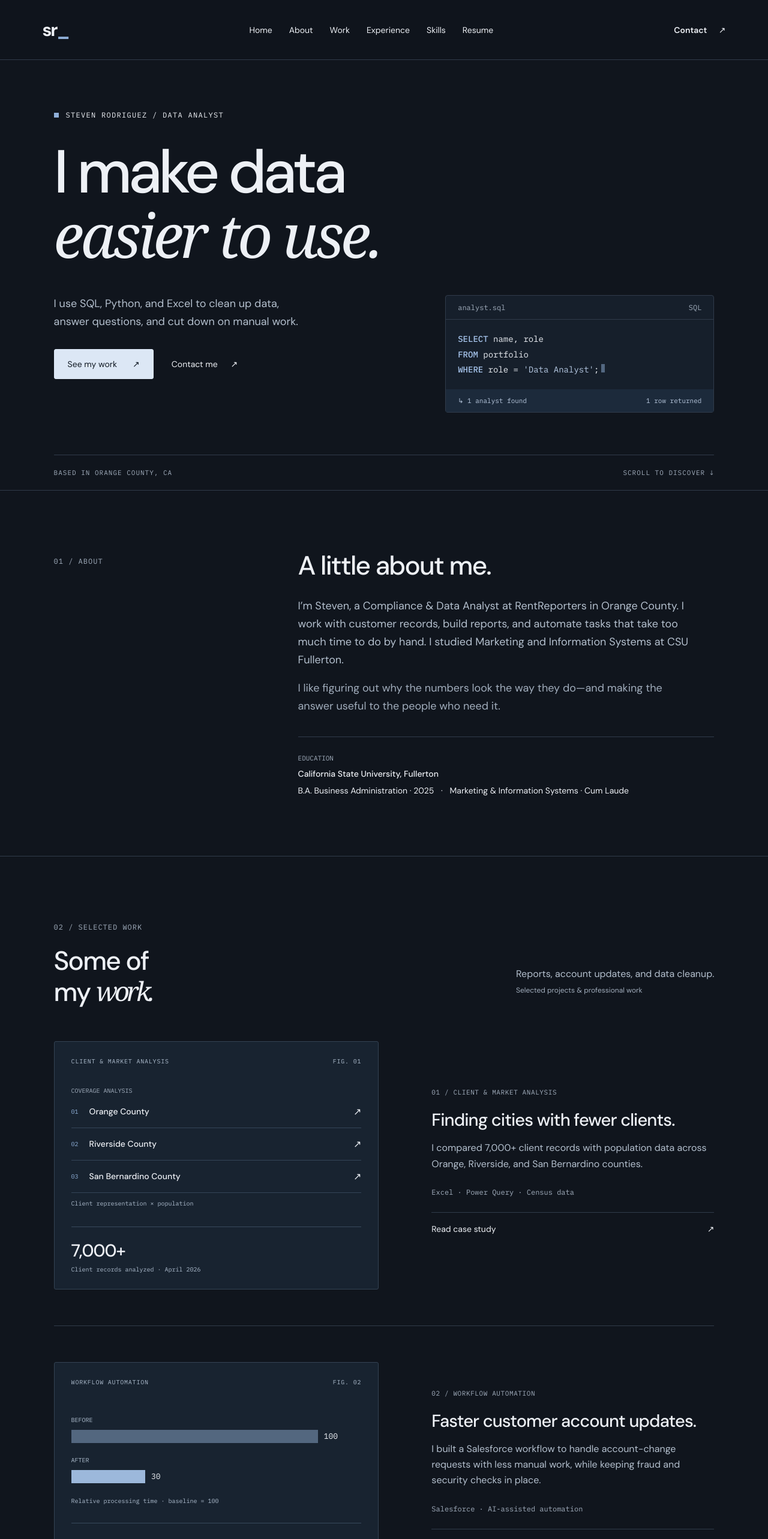
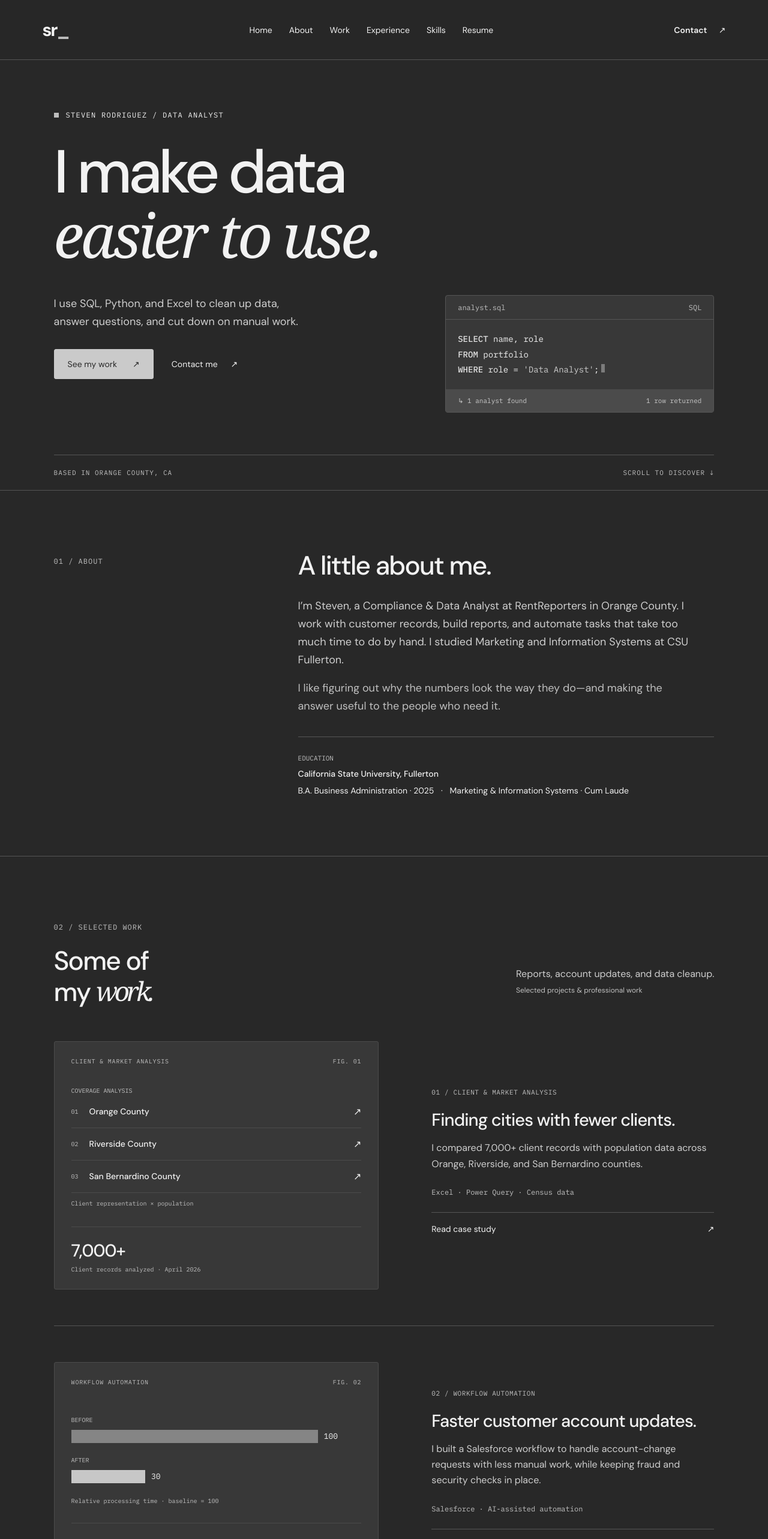
Before and after one commit to StevenRodriguezAnalyst/StevenRodriguezAnalyst.github.io, a React (Vite) app: page / in a window 1280 px wide. Shown: the top 2566 px of the page at 60% size. Built offline with nearby package versions, Linux system fonts and the light colour scheme.

Commit message:
Build Steven Rodriguez data analyst portfolio

```diff
--- a/index.html
+++ b/index.html
@@ -1 +1 @@
-<!doctype html><html lang="en"><head><meta charset="UTF-8"/><meta name="viewport" content="width=device-width, initial-scale=1.0"/><meta name="description" content="Steven Rodriguez — Data Analyst. SQL, Python, and Excel for cleaner data, useful reports, and less manual work."/><meta property="og:title" content="Steven Rodriguez — Data Analyst"/><meta property="og:description" content="See Steven’s work with customer data, reports, and Salesforce automation."/><meta property="og:type" content="website"/><meta name="theme-color" content="#10151d"/><link rel="icon" href="./favicon.svg"/><title>Steven Rodriguez — Data Analyst</title></head><body><div id="root"></div><script type="module" src="/src/main.tsx"></script></body></html>
+<!doctype html><html lang="en"><head><meta charset="UTF-8"/><meta name="viewport" content="width=device-width, initial-scale=1.0"/><meta name="description" content="Steven Rodriguez — Data Analyst. SQL, Python, and Excel for cleaner data, useful reports, and less manual work."/><meta property="og:title" content="Steven Rodriguez — Data Analyst"/><meta property="og:description" content="See Steven’s work with customer data, reports, and Salesforce automation."/><meta property="og:type" content="website"/><meta name="theme-color" content="#282828"/><link rel="icon" href="./favicon.svg"/><title>Steven Rodriguez — Data Analyst</title></head><body><div id="root"></div><script type="module" src="/src/main.tsx"></script></body></html>
--- a/src/style.css
+++ b/src/style.css
@@ -1,45 +1,45 @@
 @import url('https://fonts.googleapis.com/css2?family=DM+Sans:wght@400;450;500;550;600;650;700&family=IBM+Plex+Mono:wght@400;500&display=swap');
-:root{font-family:'DM Sans',sans-serif;color:#edf0f5;background:#10151d;font-synthesis:none;font-weight:400;--muted:#a1adbc;--line:#303b4a;--accent:#192535}
+:root{font-family:'DM Sans',sans-serif;color:#f2f2f2;background:#282828;font-synthesis:none;font-weight:400;--muted:#c0c0c0;--line:#555555;--accent:#383838}
 *{box-sizing:border-box}
 html{scroll-behavior:smooth;scroll-padding-top:100px}
 body{margin:0}
 a{color:inherit;text-decoration:none}
 button{font:inherit}
 a,button,summary{-webkit-tap-highlight-color:transparent}
-a:focus-visible,button:focus-visible,summary:focus-visible{outline:2px solid #a8c5ef;outline-offset:6px}
+a:focus-visible,button:focus-visible,summary:focus-visible{outline:2px solid #c9c9c9;outline-offset:6px}
 .skip{position:absolute;left:20px;top:-100px;z-index:10;background:white;padding:14px}
 .skip:focus{top:10px}
-header{height:100px;margin:auto;padding:0 5.5%;display:flex;align-items:center;justify-content:space-between;border-bottom:1px solid var(--line);position:sticky;top:0;background:#10151df5;backdrop-filter:blur(16px);z-index:5}
+header{height:100px;margin:auto;padding:0 5.5%;display:flex;align-items:center;justify-content:space-between;border-bottom:1px solid var(--line);position:sticky;top:0;background:#282828f5;backdrop-filter:blur(16px);z-index:5}
 .brand{font-size:30px;font-weight:650;letter-spacing:-2px}
-.brand span{color:#8fafd8}
+.brand span{color:#bebebe}
 nav{display:flex;gap:28px;font-size:14px}
 .nav-contact{font-size:14px;font-weight:550}
 .nav-contact span{margin-left:16px}
-nav a:hover,.text-link:hover{color:#b8ccec}
+nav a:hover,.text-link:hover{color:#d0d0d0}
 .hero,.section,footer{max-width:1440px;margin:auto;padding-left:7%;padding-right:7%}
 .hero{padding-top:84px}
 .eyebrow,.label,.mono,.hero-foot,.query{font-family:'IBM Plex Mono',monospace}
 .eyebrow{font-size:12px;letter-spacing:1.3px;display:flex;align-items:center;gap:12px}
-.square{width:8px;height:8px;background:#8fafd8}
+.square{width:8px;height:8px;background:#bebebe}
 h1{font-size:clamp(62px,7.9vw,112px);letter-spacing:-6px;line-height:1.04;font-weight:500;margin:35px 0 44px}
 .serif{font-family:Georgia,serif;font-weight:400;font-style:italic;letter-spacing:-5px}
-p{font-size:18px;line-height:1.65;color:#b3bfcd}
+p{font-size:18px;line-height:1.65;color:#cecece}
 .hero-bottom{display:grid;grid-template-columns:1.3fr 1fr;gap:70px;align-items:start}
 .hero-bottom p{margin:0 0 30px}
 .actions{display:flex;gap:30px;align-items:center}
 .button{min-height:50px;display:inline-flex;align-items:center;justify-content:center;padding:14px 22px;gap:26px;font-size:14px;border:1px solid var(--line);border-radius:3px;transition:background .2s,transform .2s}
-.button:hover{transform:translateY(-2px);background:#223044}
-.dark{background:#edf0f5;color:#fff;border-color:#edf0f5}
-.dark:hover{background:#c4d5ed}
+.button:hover{transform:translateY(-2px);background:#4b4b4b}
+.dark{background:#f2f2f2;color:#fff;border-color:#f2f2f2}
+.dark:hover{background:#d7d7d7}
 .text-link{font-size:14px;padding:14px 0}
 .text-link span{margin-left:18px}
-.query{border:1px solid var(--line);border-radius:4px;background:#161f2b}
+.query{border:1px solid var(--line);border-radius:4px;background:#383838}
 .query-top{display:flex;justify-content:space-between;padding:12px 20px;border-bottom:1px solid var(--line);font-size:12px;color:var(--muted)}
 code{display:block;padding:20px;font:14px/1.8 'IBM Plex Mono',monospace}
-code b{font-weight:500;color:#95b8e7}
-code em{color:#b6c9e3;font-style:normal}
-.query-foot{font-size:11px;padding:12px 20px;background:#223044;display:flex;justify-content:space-between;color:#b7c7dd}
-.cursor{display:inline-block;background:#8fafd8;width:6px;height:14px;margin-left:4px;animation:blink 1.2s steps(2) infinite}
+code b{font-weight:500;color:#bebebe}
+code em{color:#cbcbcb;font-style:normal}
+.query-foot{font-size:11px;padding:12px 20px;background:#4b4b4b;display:flex;justify-content:space-between;color:#c9c9c9}
+.cursor{display:inline-block;background:#bebebe;width:6px;height:14px;margin-left:4px;animation:blink 1.2s steps(2) infinite}
 .hero-foot{margin-top:70px;padding:22px 0;border-top:1px solid var(--line);display:flex;justify-content:space-between;font-size:11px;letter-spacing:1px;color:var(--muted)}
 .section{padding-top:100px;padding-bottom:100px;border-top:1px solid var(--line);scroll-margin-top:0}
 .about{display:grid;grid-template-columns:1fr 2fr;gap:60px}
@@ -85,10 +85,10 @@ footer{gap:24px;flex-wrap:wrap}
 .sample-note{font-size:12px!important;line-height:1.6;color:var(--muted)}
 .project{display:grid;grid-template-columns:1.15fr 1fr;gap:8%;align-items:center;padding:0 0 60px;margin-bottom:60px;border-bottom:1px solid var(--line)}
 .project:last-child{margin-bottom:0;border:0;padding-bottom:0}
-.project-visual{background:#182330;padding:26px 28px;min-width:0;border:1px solid #344253;border-radius:3px}
-.visual-label,.visual-bottom span,.heatmap,.bar-chart span,.axis-title,.x-axis{font:10px 'IBM Plex Mono',monospace;color:#acbbcc}
+.project-visual{background:#383838;padding:26px 28px;min-width:0;border:1px solid #4b4b4b;border-radius:3px}
+.visual-label,.visual-bottom span,.heatmap,.bar-chart span,.axis-title,.x-axis{font:10px 'IBM Plex Mono',monospace;color:#bebebe}
 .visual-label{display:flex;justify-content:space-between;gap:20px;letter-spacing:.8px}
-.visual-bottom{border-top:1px solid #38495c;padding-top:20px;display:flex;flex-direction:column;gap:6px}
+.visual-bottom{border-top:1px solid #4b4b4b;padding-top:20px;display:flex;flex-direction:column;gap:6px}
 .visual-bottom strong{font-size:29px;font-weight:450;letter-spacing:-1px}
 .heatmap{margin:30px 0}
 .heat-head,.heat-row{display:grid;grid-template-columns:1.3fr repeat(4,1fr);gap:5px;align-items:center;margin-bottom:5px}
@@ -101,23 +101,23 @@ h3{font-size:29px;font-weight:450;letter-spacing:-.9px;line-height:1.2;margin:20
 details{border-top:1px solid var(--line)}
 summary{padding:18px 0;cursor:pointer;font-size:14px;list-style:none;display:flex;justify-content:space-between}
 summary::-webkit-details-marker{display:none}
-summary:hover{color:#b8ccec}
+summary:hover{color:#d0d0d0}
 details[open] summary span{transform:rotate(90deg)}
 .case-study{padding-bottom:10px}
 .case-study h4{font-size:14px;font-weight:600;margin:20px 0 6px}
 .case-study p{margin-top:0;font-size:14px}
-.bars{background:#182330}
-.bar-chart{height:180px;display:flex;align-items:flex-end;gap:13px;padding:20px 4px 27px;margin:22px 0 16px;border-bottom:1px solid #354357}
+.bars{background:#383838}
+.bar-chart{height:180px;display:flex;align-items:flex-end;gap:13px;padding:20px 4px 27px;margin:22px 0 16px;border-bottom:1px solid #4b4b4b}
 .bar-chart>div{height:100%;flex:1;display:flex;justify-content:flex-end;flex-direction:column;position:relative}
-.bar-chart>div>div{background:#91a8c4;min-height:10px;border-radius:2px 2px 0 0}
-.bar-chart>div:nth-child(even)>div{background:#607e9f}
+.bar-chart>div>div{background:#bebebe;min-height:10px;border-radius:2px 2px 0 0}
+.bar-chart>div:nth-child(even)>div{background:#bebebe}
 .bar-chart span{position:absolute;bottom:-20px;left:35%}
-.scatter{background:#182330}
-.scatter-chart{height:190px;margin:24px 0 20px;position:relative;border-left:1px solid #354357;border-bottom:1px solid #354357;background:repeating-linear-gradient(0deg,transparent,transparent 39px,#2b3b4f 40px)}
+.scatter{background:#383838}
+.scatter-chart{height:190px;margin:24px 0 20px;position:relative;border-left:1px solid #4b4b4b;border-bottom:1px solid #4b4b4b;background:repeating-linear-gradient(0deg,transparent,transparent 39px,#4b4b4b 40px)}
 .scatter-chart i{position:absolute;width:9px;height:9px;border-radius:50%}
 .axis-title{position:absolute;top:0;left:8px;font-size:8px}
 .x-axis{position:absolute;bottom:-15px;right:0;font-size:8px}
-.experience{display:grid;grid-template-columns:1fr 2fr;gap:60px;background:#141d28}
+.experience{display:grid;grid-template-columns:1fr 2fr;gap:60px;background:#303030}
 .experience-row{padding-top:28px;border-top:1px solid var(--line)}
 .experience-meta{display:flex;justify-content:space-between;gap:20px;font:11px/1.6 'IBM Plex Mono',monospace;color:var(--muted)}
 .experience-row h3{max-width:540px}
@@ -134,13 +134,13 @@ details[open] summary span{transform:rotate(90deg)}
 .resume p{font-size:16px}
 .button:disabled{cursor:not-allowed;opacity:.55;transform:none}
 .contact{background:var(--accent)}
-.contact .label{color:#bac8da;margin-bottom:35px}
+.contact .label{color:#c9c9c9;margin-bottom:35px}
 .contact h2{font-size:clamp(50px,6.5vw,88px);letter-spacing:-4px}
 .contact .serif{letter-spacing:-3px}
 .contact-bottom{display:flex;justify-content:space-between;align-items:center;gap:30px}
 .contact-bottom p{font-size:17px}
-.socials{display:flex;gap:30px;border-top:1px solid #3a4c64;padding-top:24px;margin-top:42px;font-size:13px}
-.socials span{color:#bac8da}
+.socials{display:flex;gap:30px;border-top:1px solid #4e4e4e;padding-top:24px;margin-top:42px;font-size:13px}
+.socials span{color:#c9c9c9}
 
 @media(max-width:1000px){nav{gap:18px}
 .hero-bottom{gap:30px}
@@ -152,7 +152,7 @@ details[open] summary span{transform:rotate(90deg)}
 
 @media(max-width:760px){.menu-toggle{display:block;min-height:44px;background:none;border:0;font-size:14px;margin-left:auto;margin-right:24px}
 nav{display:none}
-nav.is-open{display:flex;position:absolute;top:78px;left:0;right:0;margin:0;padding:20px 6%;background:#10151d;border-bottom:1px solid var(--line);flex-wrap:wrap;gap:6px 24px}
+nav.is-open{display:flex;position:absolute;top:78px;left:0;right:0;margin:0;padding:20px 6%;background:#282828;border-bottom:1px solid var(--line);flex-wrap:wrap;gap:6px 24px}
 nav.is-open a{display:block!important;padding:12px 0;min-height:44px}
 .section-heading{align-items:start;flex-direction:column;gap:18px;margin-bottom:36px}
 .section-heading p{margin:0}
@@ -175,25 +175,25 @@ nav.is-open a{display:block!important;padding:12px 0;min-height:44px}
 }
 
 .experience-row+.experience-row{margin-top:40px}
-.accomplishments{padding-left:18px;font-size:15px;line-height:1.7;color:#b3bfcd}
+.accomplishments{padding-left:18px;font-size:15px;line-height:1.7;color:#cecece}
 .accomplishments li{padding-left:5px;margin-bottom:12px}
 .market-figure{margin:30px 0}
 .market-figure>.mono{font-size:10px;color:var(--muted)}
-.market-figure>div{display:flex;align-items:center;gap:18px;border-bottom:1px solid #344458;padding:16px 0}
-.market-figure>div .mono{font-size:10px;color:#8fafd8}
+.market-figure>div{display:flex;align-items:center;gap:18px;border-bottom:1px solid #4b4b4b;padding:16px 0}
+.market-figure>div .mono{font-size:10px;color:#bebebe}
 .market-figure strong{font-size:14px;font-weight:450;flex:1}
-.market-figure p,.comparison p{font:10px/1.6 'IBM Plex Mono',monospace;color:#acbbcc}
+.market-figure p,.comparison p{font:10px/1.6 'IBM Plex Mono',monospace;color:#bebebe}
 .comparison{padding:35px 0 18px}
 .comparison>div{margin:15px 0 22px;display:flex;flex-wrap:wrap;gap:10px}
-.comparison span{font:10px 'IBM Plex Mono',monospace;width:100%;color:#acbbcc}
-.comparison i{display:block;height:22px;background:#52663b;max-width:85%}
-.comparison>div:first-child i{background:#a8b298}
+.comparison span{font:10px 'IBM Plex Mono',monospace;width:100%;color:#bebebe}
+.comparison i{display:block;height:22px;background:#515151;max-width:85%}
+.comparison>div:first-child i{background:#bebebe}
 .comparison b{font:13px 'IBM Plex Mono',monospace;align-self:center;font-weight:400}
 .pipeline{padding:28px 8px;display:flex;flex-direction:column;align-items:center;gap:5px}
-.pipeline>div{border:1px solid #40536b;width:100%;padding:13px 18px;display:flex;align-items:center;gap:24px;background:#151d29}
-.pipeline span{font:10px 'IBM Plex Mono',monospace;color:#b8ccec}
+.pipeline>div{border:1px solid #555555;width:100%;padding:13px 18px;display:flex;align-items:center;gap:24px;background:#303030}
+.pipeline span{font:10px 'IBM Plex Mono',monospace;color:#d0d0d0}
 .pipeline strong{font-weight:450;font-size:14px}
-.pipeline>b{font-size:15px;color:#91a8c4;font-weight:400}
+.pipeline>b{font-size:15px;color:#bebebe;font-weight:400}
 
 @media(max-width:400px){h1{font-size:40px;letter-spacing:-2.3px}
 .serif{letter-spacing:-2.3px}
@@ -207,5 +207,7 @@ nav.is-open a{display:block!important;padding:12px 0;min-height:44px}
 }
 
 
-/* Dark professional palette: graphite surfaces with restrained blue accents. */
-.dark{background:#dce7f5;color:#101924;border-color:#dce7f5}.dark:hover{background:#bcd0e9}.button:hover{background:#27394f;color:#fff}.dark:hover{color:#101924}.skip{background:#1b2a3d;color:#fff}.comparison>div:first-child i{background:#53677f}.comparison i{background:#9cb8db}.contact .button{background:#dce7f5;color:#101924}code b{color:#a7c5ed}.query-foot{background:#1c2a3b}.button:disabled{color:#c0cbda}.heat-row{color:#dae3ee}
+/* Neutral grayscale palette based on the supplied Graydient sample. */
+.dark{background:#cacaca;color:#282828;border-color:#cacaca}.dark:hover{background:#d2d2d2}.button:hover{background:#5c5c5c;color:#fff}.dark:hover{color:#282828}.skip{background:#4b4b4b;color:#fff}.comparison>div:first-child i{background:#858585}.comparison i{background:#c7c7c7}.contact .button{background:#cacaca;color:#282828}code b{color:#e2e2e2}.query-foot{background:#4b4b4b}.button:disabled{color:#cccccc}.heat-row{color:#e4e4e4}
+
+:root{color-scheme:dark}.menu-toggle{color:inherit}.contact .label,.socials span{color:#cecece}
```
Also changed, not shown: public/favicon.svg.
